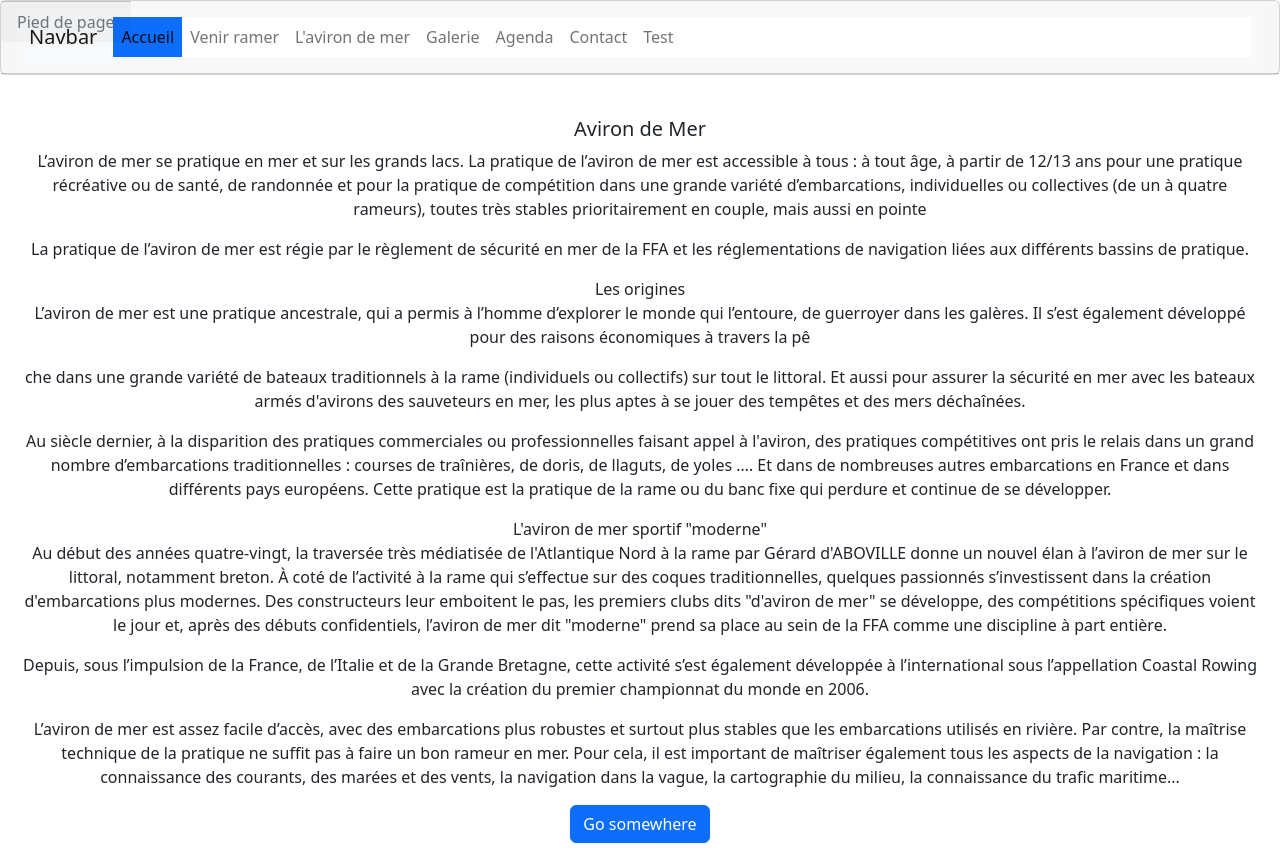
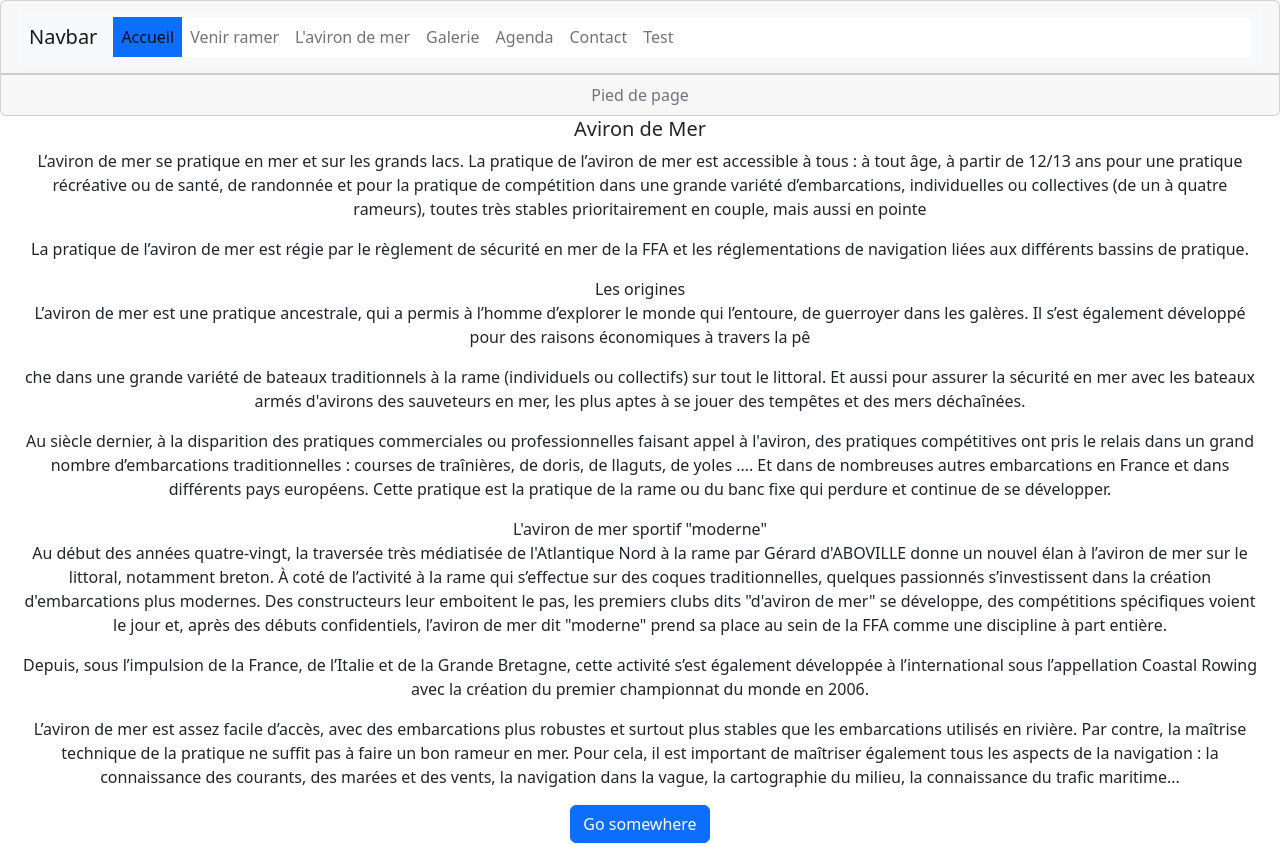
Before and after one commit to gallalain/test, a plain HTML site: page Test.html in a window 1280 px wide. Drawn offline with nearby package versions, Linux system fonts and the light colour scheme.

Commit message:
Update style.css

```diff
--- a/Css/style.css
+++ b/Css/style.css
@@ -6,7 +6,7 @@ html, body {
   top:100px;z-index:0;
   }
 
-.card-footer {position:absolute;}
+.card-footer {position:relative;}
 
 div {position:relative;
     z-index: 3}
```
